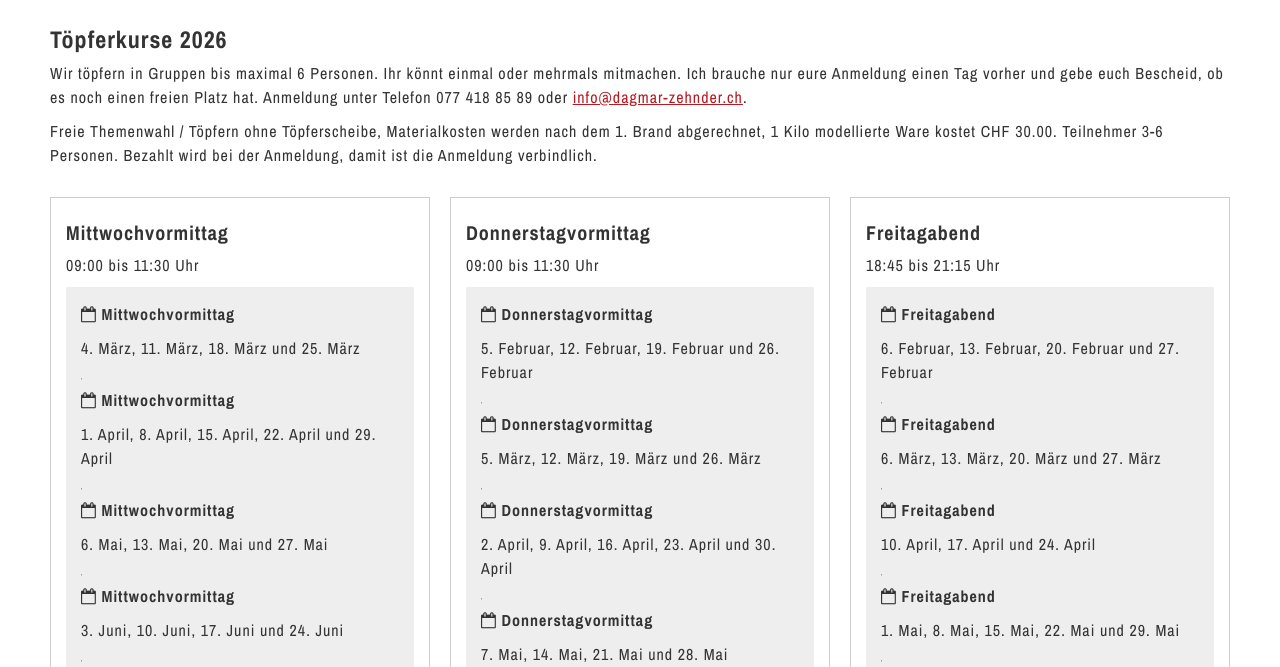
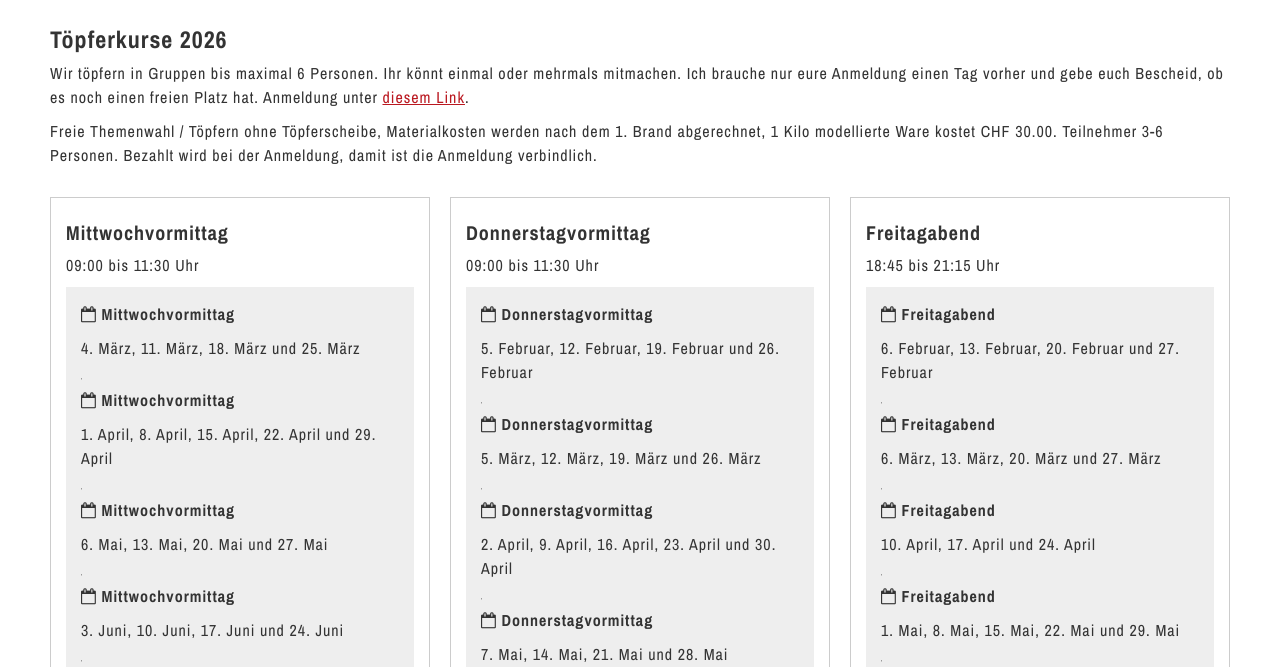
Before and after one commit to ahousseini/dagmar-zehnder.ch.github.io, a plain HTML site: page topferkurse.html in a window 1280 px wide. Shown: the part 132-799 px from the top of the page. Drawn offline with nearby package versions, Linux system fonts and the light colour scheme.

Commit message:
Update topferkurse

```diff
--- a/topferkurse.html
+++ b/topferkurse.html
@@ -77,8 +77,8 @@
       <div class="grid-100 padding-bottom">
         <p>
           Wir töpfern in Gruppen bis maximal 6 Personen. Ihr könnt einmal oder mehrmals mitmachen. Ich brauche nur eure Anmeldung einen Tag vorher und gebe euch
-          Bescheid, ob es noch einen freien Platz hat. Anmeldung unter Telefon 077 418 85 89 oder
-          <a href="mailto:info@dagmar-zehnder.ch">info@dagmar-zehnder.ch</a>.
+          Bescheid, ob es noch einen freien Platz hat. Anmeldung unter
+          <a href="https://www.classbird.io/dagmar-zehnder/workshops/toepfern-freie-themenwahl" target="_blank">diesem Link</a>.
         </p>
         <p>
           Freie Themenwahl / Töpfern ohne Töpferscheibe, Materialkosten werden nach dem 1. Brand abgerechnet, 1 Kilo modellierte Ware kostet CHF 30.00.
```
Also changed, not shown: index.html (+1 -1 lines), images/dagmar-zehnder.ch/atelier/topferkurse/kurse/6.jpg (added).
